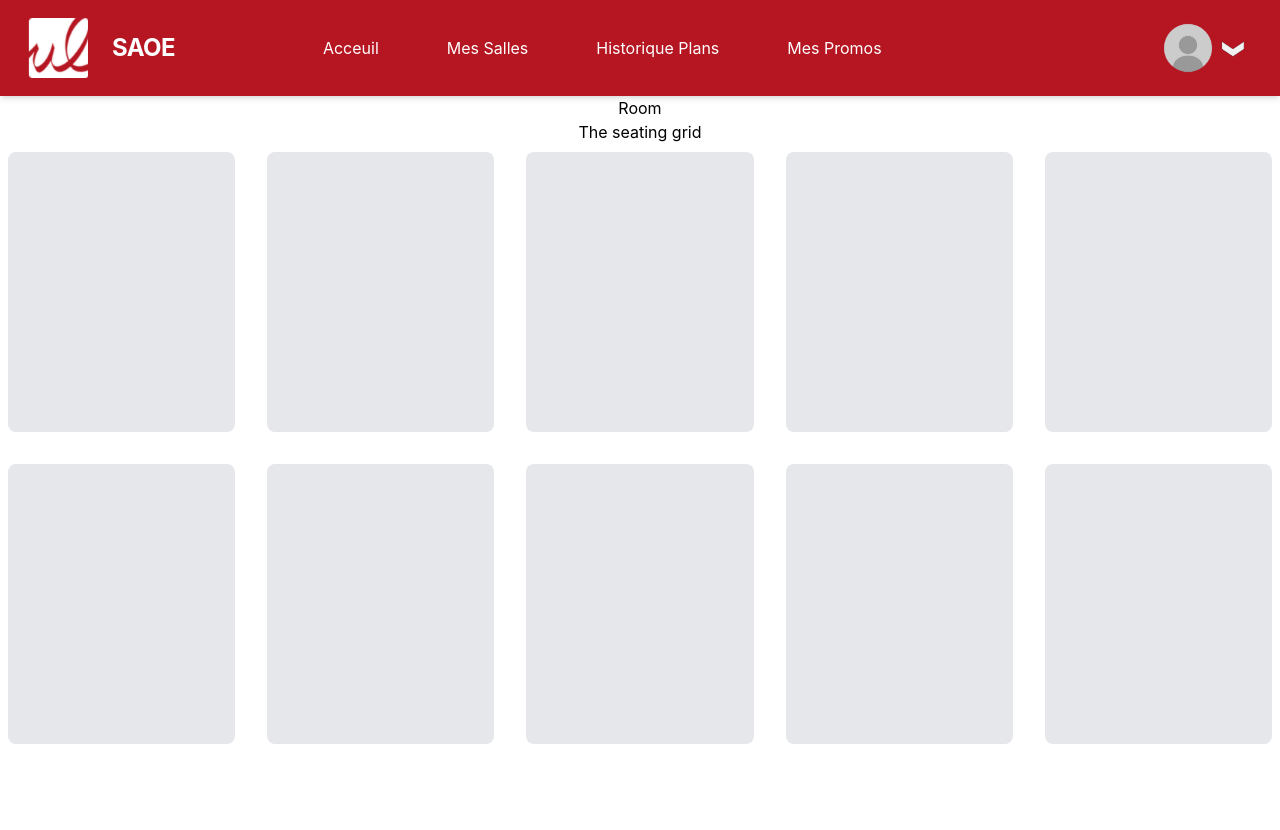
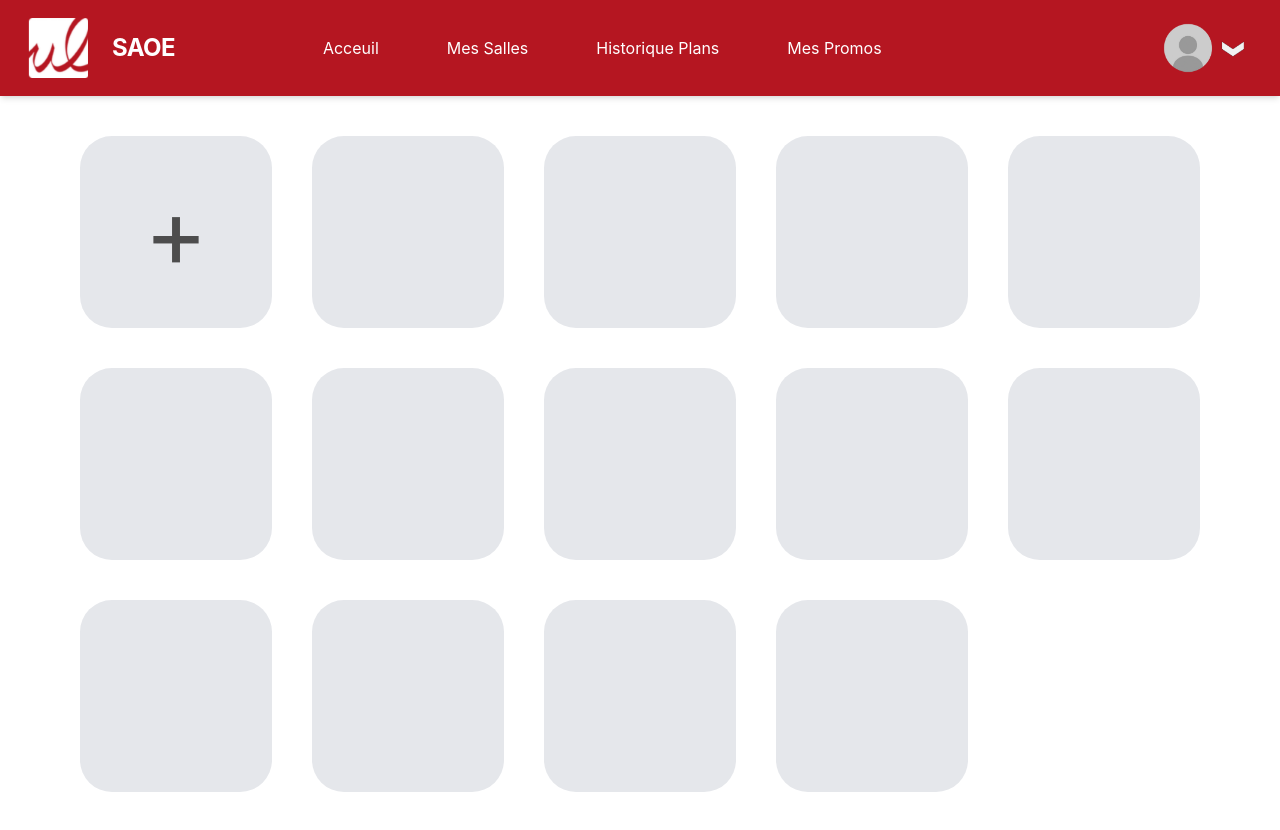
Before and after one commit to SticksOnTheBeach/SAOE, a React (Vite) app in the folder frontend/: page /Room in a window 1280 px wide. Before the commit the page ends 800 px from the top, so only its background shows below. Built offline with nearby package versions, Linux system fonts and the light colour scheme.

Commit message:
feat::frontend::style : Forcing square in room page

```diff
--- a/frontend/src/pages/RoomPage.tsx
+++ b/frontend/src/pages/RoomPage.tsx
@@ -1,14 +1,13 @@
 function RoomPage() {
-  const x = 10
+  const x = 13
   return (
     <div>
-      <div className="text-center">
-        <h2>Room</h2>
-        <p>The seating grid</p>
-      </div>
-      <div className="grid grid-cols-5 gap-8 p-2">
-        {Array.from({ length: x }, (_, i) => (
-          <div key={i} className="h-70 rounded-lg bg-gray-200">
+      <div className="grid grid-cols-5 gap-10 px-20 py-10">
+        <div className="flex items-center justify-center aspect-square rounded-4xl bg-gray-200 hover:bg-gray-300">
+          <p className="text-8xl text-center text-[#4D4D4D] select-none">+</p>
+        </div>
+        {Array.from({ length: x }, (_, i) => ( // Création des divs
+          <div key={i} className="aspect-square rounded-4xl bg-gray-200 hover:bg-gray-300">
           </div>
         ))}
       </div>
```
